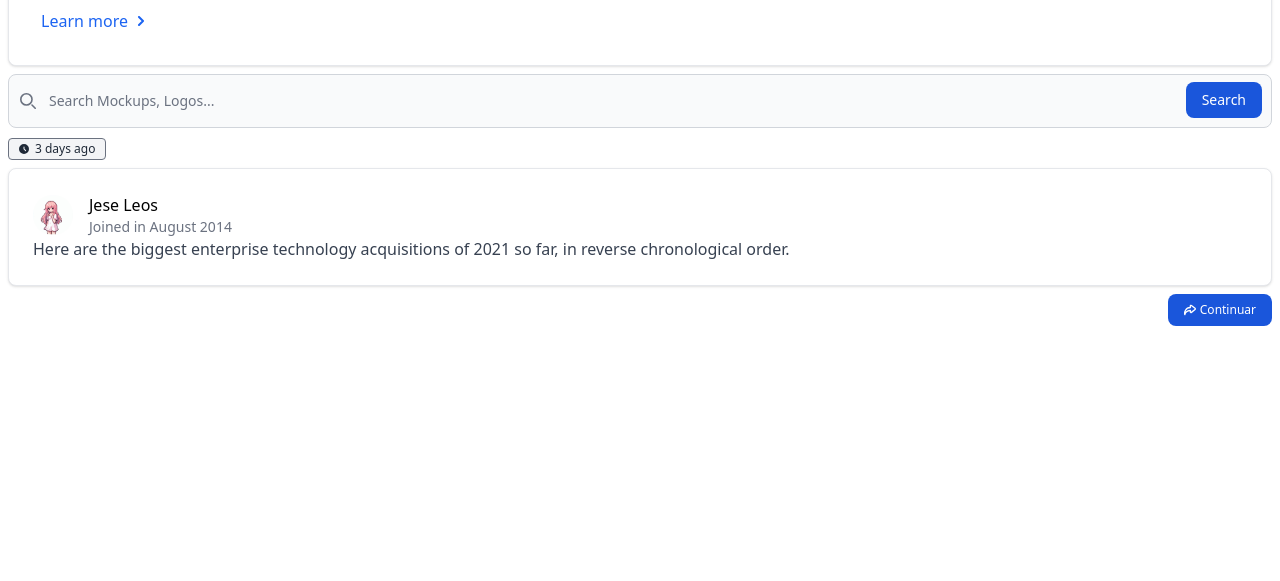
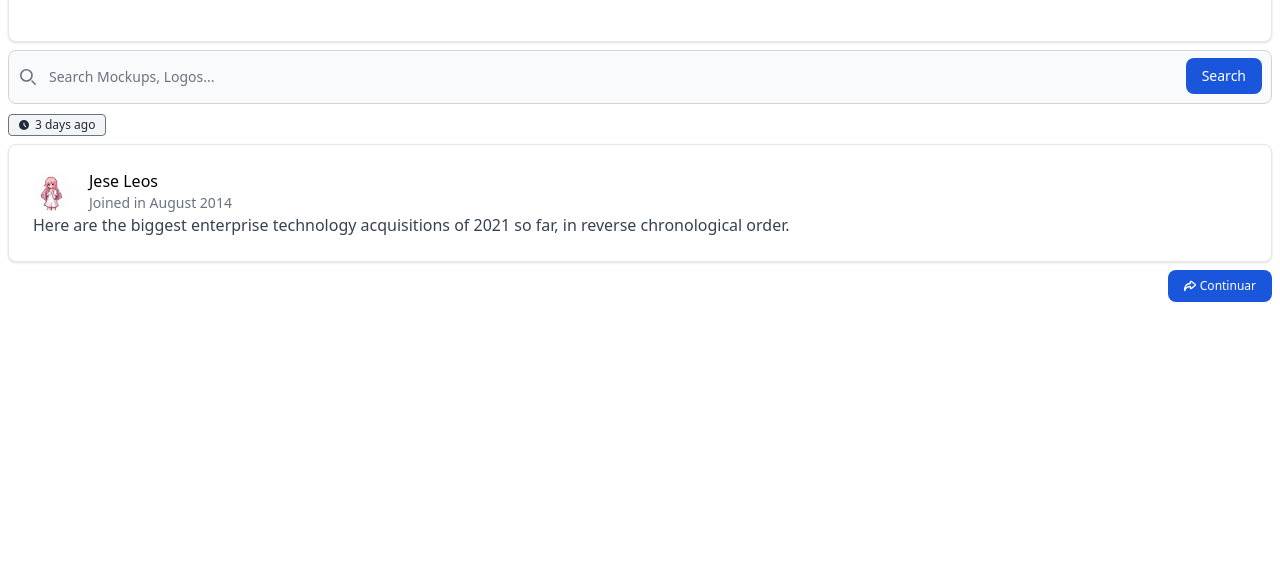
Before and after one commit to vumg-z/secret-flowbite, a website: page index.html in a window 1280 px wide. Shown: the part 219-800 px from the top of the page. Drawn offline with Linux system fonts and the light colour scheme.

Commit message:
commented abotu more in about

```diff
--- a/index.html
+++ b/index.html
@@ -115,7 +115,7 @@
           <h2 class="mb-3 text-3xl font-extrabold tracking-tight text-gray-900 dark:text-white">Secreto CETI</h2>
           <p class="mb-3 text-gray-500 dark:text-gray-400">Ven, deja un secreto y explora los que los demas han puesto.
           </p>
-          <a href="#"
+          <!-- <a href="#"
             class="inline-flex items-center font-medium text-blue-600 hover:text-blue-800 dark:text-blue-500 dark:hover:text-blue-700">
             Learn more
             <svg class="w-2.5 h-2.5 ml-2" aria-hidden="true" xmlns="http://www.w3.org/2000/svg" fill="none"
@@ -123,7 +123,7 @@
               <path stroke="currentColor" stroke-linecap="round" stroke-linejoin="round" stroke-width="2"
                 d="m1 9 4-4-4-4" />
             </svg>
-          </a>
+          </a> -->
         </div>
         <div class="hidden p-4 bg-white rounded-lg md:p-8 dark:bg-gray-800" id="services" role="tabpanel"
           aria-labelledby="services-tab">
```
